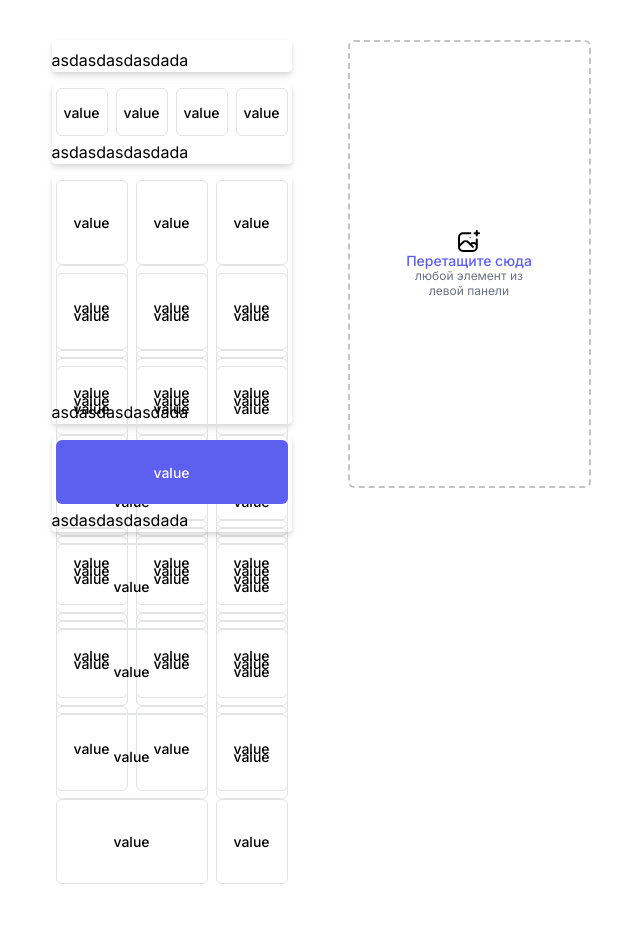
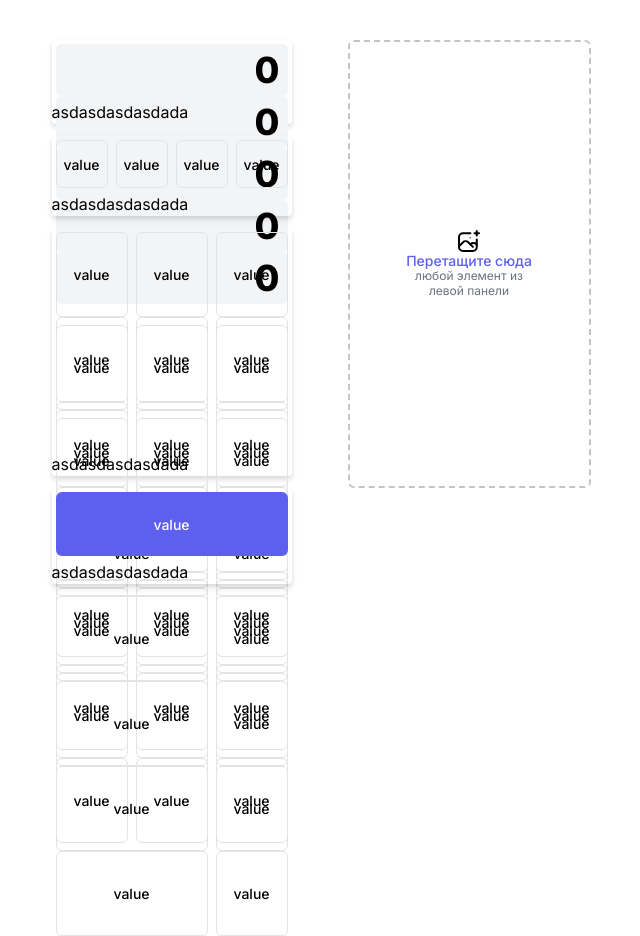
Before and after one commit to stoshich/calculator-counstructor, a React (Vite) app: page / in a window 1280 px wide. Shown: the whole page, without its empty margins (319-959 px from the left). Before the commit the page ends 884 px from the top, so only its background shows below. Built offline with nearby package versions, Linux system fonts and the light colour scheme.

Commit message:
task 1 test

```diff
--- a/src/components/DisplayComponent/DisplayComponent.tsx
+++ b/src/components/DisplayComponent/DisplayComponent.tsx
@@ -5,6 +5,11 @@ import classes from './DisplayComponent.module.css'
 const DisplayComponent = () => {
   return (
     <div className={classes.disp}>
+      <Display />
+      <Display />
+      <Display />
+      <Display />
+      <Display />
     </div>
   )
 }
```
